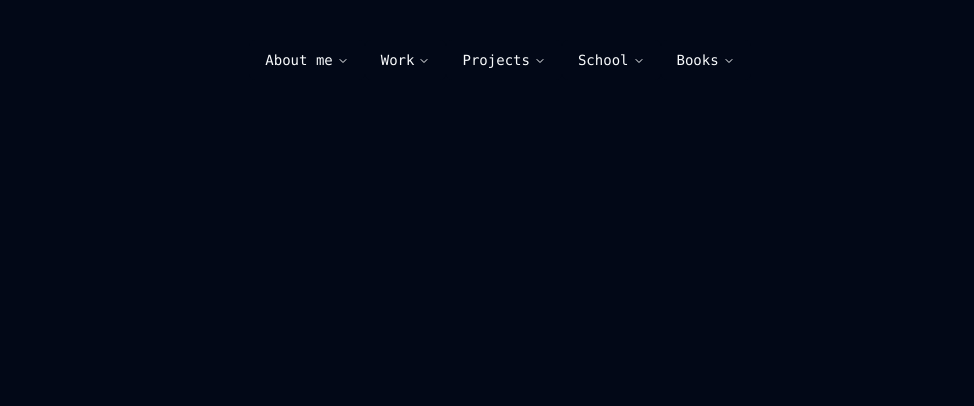
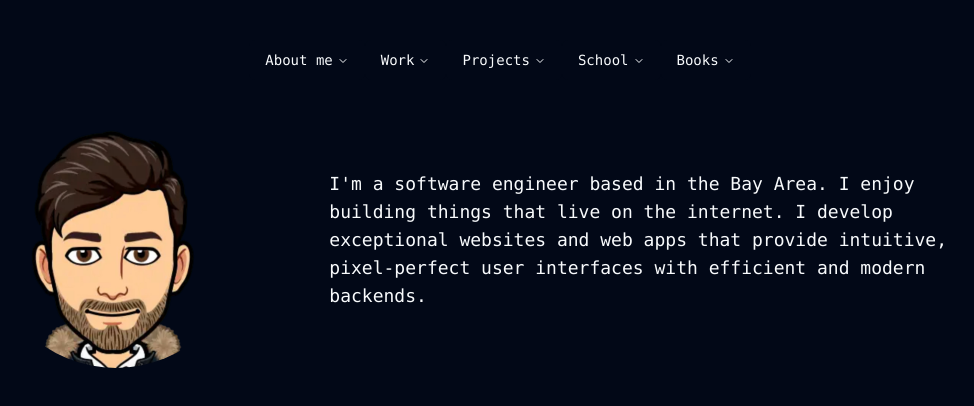
Before and after one commit to aripo99/personal-website, a Next.js app: page / in a window 1280 px wide. Shown: the top 406 px of the page, without its empty margins (140-1114 px from the left). Built offline with nearby package versions, Linux system fonts and the light colour scheme.

Commit message:
Add about me section with random description

```diff
--- a/app/page.tsx
+++ b/app/page.tsx
@@ -1,10 +1,12 @@
-import TopNavBar from "@/components/ui/TopNavBar"
+import TopNavBar from "@/components/TopNavBar"
+import AboutMe from "@/components/AboutMe"
 
 export default function Home() {
   return (
     <main className="flex min-h-screen flex-col items-center justify-between p-10">
-      <div className="z-10 max-w-5xl w-full items-center justify-center font-mono text-sm lg:flex">
+      <div className="z-10 max-w-5xl w-full items-center flex-col justify-center font-mono text-sm lg:flex">
         <TopNavBar />
+        <AboutMe />
       </div>
     </main>
   )
--- /dev/null
+++ b/components/AboutMe.tsx
@@ -0,0 +1,23 @@
+import Image from 'next/image'
+
+
+const description = "I'm a software engineer based in the Bay Area. I enjoy building things that live on the internet. I develop exceptional websites and web apps that provide intuitive, pixel-perfect user interfaces with efficient and modern backends."
+
+const AboutMe: React.FC = () => {
+    return (
+        <div className="flex justify-between items-center py-8">
+            <Image
+                src={"/images/avatar.jpg"}
+                alt="Your Image Description"
+                className="w-1/4 rounded-full"
+                width={200}
+                height={200}
+            />
+            <div className="w-2/3 ml-8">
+                <p className="font-mono text-lg">{description}</p>
+            </div>
+        </div>
+    );
+}
+
+export default AboutMe;
```
Also changed, not shown: components/TopNavBar.tsx (renamed from components/ui/TopNavBar.tsx), public/images/avatar.jpg (added).
